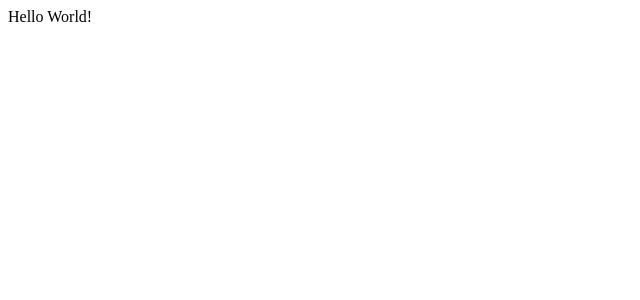
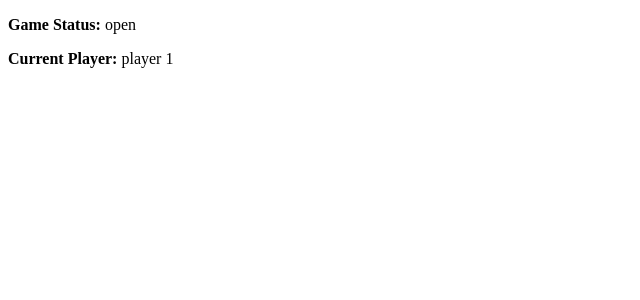
Before and after one commit to paultannenbaum/tic-tac-toe, a React (Create React App) app: page / in a window 1280 px wide. Shown: the top 300 px of the page, without its empty margins (0-640 px from the left). Built offline with nearby package versions, Linux system fonts and the light colour scheme.

Commit message:
Basic announcemnt component in place

```diff
--- a/src/components/Announcement.tsx
+++ b/src/components/Announcement.tsx
@@ -1,4 +1,27 @@
+import { GameStatus, Player } from "./Game";
 
-const Announcement = () => {}
+interface Props {
+  gameStatus: GameStatus;
+  currentPlayer: Player;
+  winningPlayer: Player | null;
+}
+
+const Announcement = ({ gameStatus, currentPlayer, winningPlayer }: Props) => {
+  return (
+    <div id="announcement">
+      <p>
+        <b>Game Status:</b> {gameStatus}
+      </p>
+      <p>
+        <b>Current Player:</b> {currentPlayer.name}
+      </p>
+      {winningPlayer && (
+        <p>
+          <b>Winning Player:</b> {winningPlayer.name}
+        </p>
+      )}
+    </div>
+  );
+};
 
 export default Announcement;
--- a/src/components/Board.tsx
+++ /dev/null
@@ -1,9 +0,0 @@
-import '../styles.css';
-
-const Board = () => {
-  return (
-    <div>Hello World!</div>
-  )
-}
-
-export default Board;
--- /dev/null
+++ b/src/components/Game.tsx
@@ -0,0 +1,40 @@
+import { useState } from "react";
+import "../styles.css";
+import Announcement from "./Announcement";
+
+// Constants
+const GAME_OPEN = "open";
+const GAME_CLOSED = "closed";
+
+// Types
+const players = [
+  {
+    name: "player 1",
+    symbol: "X",
+  },
+  {
+    name: "player 2",
+    symbol: "O",
+  },
+] as const;
+export type Player = typeof players[number];
+const gameStates = [GAME_OPEN, GAME_CLOSED];
+export type GameStatus = typeof gameStates[number];
+
+const Game = () => {
+  const [gameStatus, setGameStatus] = useState<GameStatus>(GAME_OPEN);
+  const [currentPlayer, setCurrentPlayer] = useState<Player>(players[0]);
+  const [winningPlayer, setWinningPlayer] = useState<Player | null>(null);
+
+  return (
+    <div id="container">
+      <Announcement
+        gameStatus={gameStatus}
+        currentPlayer={currentPlayer}
+        winningPlayer={winningPlayer}
+      />
+    </div>
+  );
+};
+
+export default Game;
--- a/src/components/Tile.tsx
+++ b/src/components/Tile.tsx
@@ -1,3 +1,3 @@
-const Tile = () => {}
+const Tile = () => {};
 
 export default Tile;
--- a/src/index.tsx
+++ b/src/index.tsx
@@ -1,10 +1,10 @@
 import React from 'react';
 import ReactDOM from 'react-dom';
-import Board from './components/Board';
+import Game from './components/Game';
 
 ReactDOM.render(
   <React.StrictMode>
-    <Board />
+    <Game />
   </React.StrictMode>,
   document.getElementById('root')
 );
```
